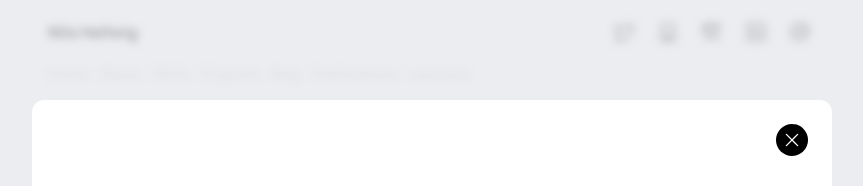
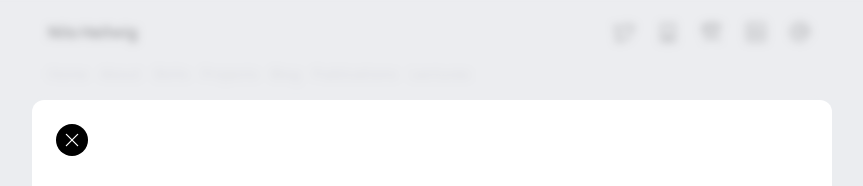
Before and after one commit to NilsHellwig/portfolio, a React (Create React App) app: page /portfolio/projects/1 in a window 1280 px wide. Both pictures are taken after a click on the element 442 px from the left and 400 px from the top of the page. Shown: the top 186 px of the page, without its empty margins (208-1071 px from the left). Built offline with nearby package versions, Linux system fonts and the light colour scheme.

Commit message:
Update SingleProject.tsx

```diff
--- a/src/popups/SingleProject.tsx
+++ b/src/popups/SingleProject.tsx
@@ -9,7 +9,7 @@ interface SingleProjectProps {
 const SingleProject: React.FC<SingleProjectProps> = ({ showSingleProjectFct }) => {
   return (
     <div className="fixed top-0 left-0 right-0 bottom-0 max-w-[800px] w-[100%] xmd:my-auto xmd:h-3/4 my-auto xmd:mx-auto z-50 bg-white xmd:rounded-xl p-6 overflow-scroll">
-      <header className="flex justify-end right-6">
+      <header className="flex justify-end fixed">
         <div className="bg-black rounded-full h-8 w-8 flex justify-center items-center cursor-pointer hover:bg-zinc-700" onClick={showSingleProjectFct}>
           <X size={20} color="#ffffff" />
         </div>
```
